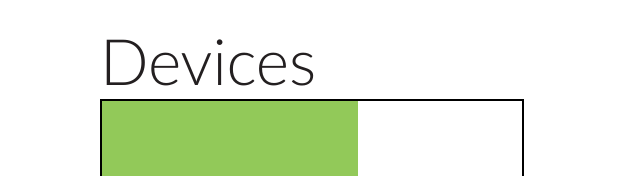
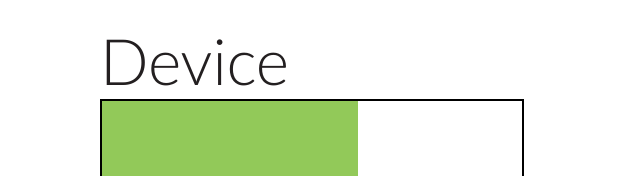
Before and after one commit to jdtdesigns/solarapp, a website: page index.html in a window 1280 px wide. Shown: the part 410-586 px from the top of the page, 328-968 px from the left. Drawn offline with nearby package versions, Linux system fonts and the light colour scheme.

Commit message:
changed devices back to device

```diff
--- a/index.html
+++ b/index.html
@@ -24,7 +24,7 @@
     			</div> <!-- End Solar text-->
 
     			<div class="Solar__status">
-	    			<h1>Devices</h1>
+	    			<h1>Device</h1>
 	    			<div class="Solar__status-bar">
 	    				<div id="indicator"></div>
 	    			</div>
```
